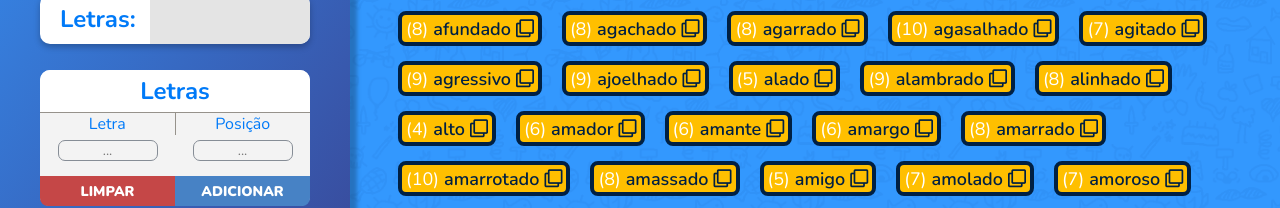
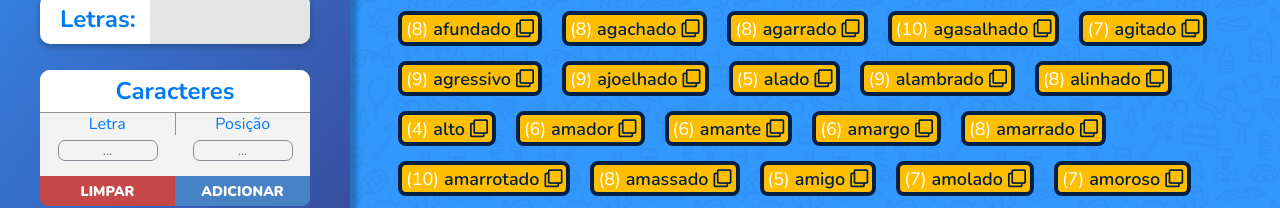
Before and after one commit to tpfrois/gartichelper-cra, a React (Create React App) app: page /categories/Adjetivos in a window 1280 px wide. Shown: the part 360-568 px from the top of the page. Built offline with nearby package versions, Linux system fonts and the light colour scheme.

Commit message:
change filter name to caracteres

```diff
--- a/src/components/CharactersTable/index.tsx
+++ b/src/components/CharactersTable/index.tsx
@@ -57,7 +57,7 @@ const CharactersTable: React.FC<CharactersTableProps> = ({
     <Table>
       <thead>
         <tr>
-          <th colSpan={2}>Letras</th>
+          <th colSpan={2}>Caracteres</th>
         </tr>
         <tr>
           <th>Letra</th>
```
